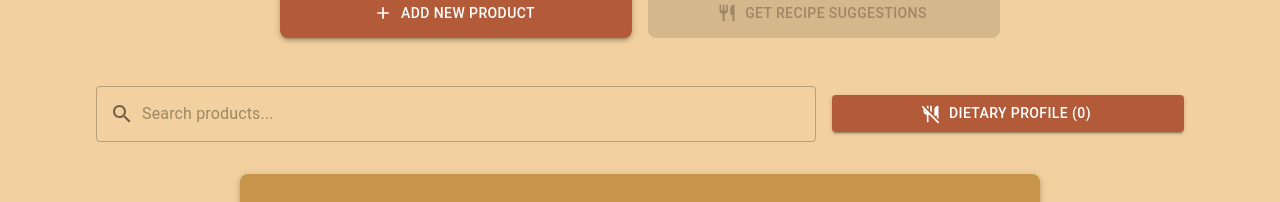
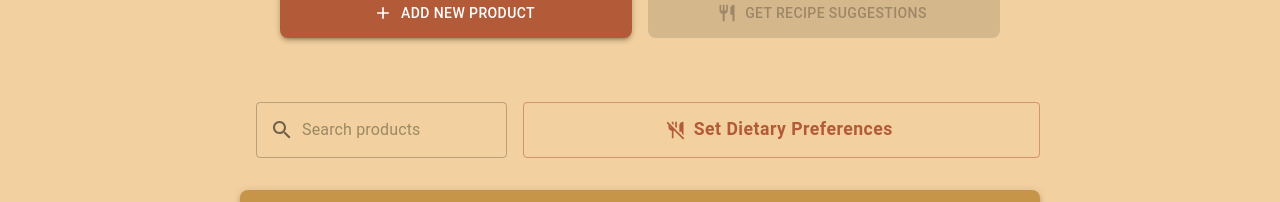
Before and after one commit to highflyer910/kitchenpal, a Next.js app: page / in a window 1280 px wide. Shown: the part 239-441 px from the top of the page. Built offline with nearby package versions, Linux system fonts and the light colour scheme; no server answers.

Commit message:
fixed an issue

```diff
--- a/app/components/SearchAndDietary.js
+++ b/app/components/SearchAndDietary.js
@@ -4,45 +4,68 @@ import RestrictionsIcon from '@mui/icons-material/NoMeals';
 
 export default function SearchAndDietary({ searchTerm, setSearchTerm, setDietaryProfileOpen, dietaryProfile }) {
     const getActiveRestrictions = () => {
-    const allergens = dietaryProfile?.allergens || {};
-    const preferences = dietaryProfile?.preferences || {};
-    const healthGoals = dietaryProfile?.healthGoals || {};
-
-    const allergenCount = Object.values(allergens).filter(v => v === true).length
-      + (allergens.customAllergens ? allergens.customAllergens.length : 0);
-    const prefCount = Object.values(preferences).filter(v => v === true).length;
-    const goalCount = Object.values(healthGoals).filter(v => v === true).length;
-
+        const allergenCount = Object.values(dietaryProfile.allergens).filter(v => v === true).length
+            + dietaryProfile.allergens.customAllergens.length;
+        const prefCount = Object.values(dietaryProfile.preferences).filter(v => v === true).length;
+        const goalCount = Object.values(dietaryProfile.healthGoals).filter(v => v === true).length;
         return allergenCount + prefCount + goalCount;
     };
 
     return (
-    <Grid container spacing={2} alignItems="center">
-      <Grid item xs={12} sm={8}>
+        <Fade in={true} timeout={1400}>
+            <Grid container spacing={2} alignItems="stretch" sx={{ maxWidth: 800, margin: '0 auto' }}>
+                <Grid item xs={12} md={4}>
                     <TextField
+                        variant="outlined"
+                        placeholder="Search products"
+                        fullWidth
                         value={searchTerm}
-          onChange={e => setSearchTerm(e.target.value)}
-          placeholder="Search products..."
-          fullWidth
+                        onChange={(e) => setSearchTerm(e.target.value)}
                         InputProps={{
                             startAdornment: (
                                 <InputAdornment position="start">
-                <SearchIcon />
+                                    <SearchIcon color="action" />
                                 </InputAdornment>
                             ),
                         }}
+                        sx={{
+                            height: '100%',
+                            '& .MuiInputBase-root': {
+                                height: '100%',
+                            },
+                        }}
                     />
                 </Grid>
-      <Grid item xs={12} sm={4}>
+                <Grid item xs={12} md={8}>
                     <Button
+                        variant="outlined"
+                        onClick={() => setDietaryProfileOpen(true)}
                         startIcon={<RestrictionsIcon />}
-          onClick={() => setDietaryProfileOpen(true)}
-          variant="contained"
-          fullWidth
+                        endIcon={
+                            getActiveRestrictions() > 0 &&
+                            <Chip
+                                size="small"
+                                label={getActiveRestrictions()}
+                                color="primary"
+                                sx={{ height: 20, minWidth: 20 }}
+                            />
+                        }
+                        sx={{
+                            height: '100%',
+                            width: '100%',
+                            fontSize: '1.1rem',
+                            fontWeight: 'bold',
+                            textTransform: 'none',
+                            '&:hover': {
+                                backgroundColor: 'primary.light',
+                                color: 'primary.contrastText',
+                            },
+                        }}
                     >
-          {`Dietary Profile (${getActiveRestrictions()})`}
+                        Set Dietary Preferences
                     </Button>
                 </Grid>
             </Grid>
+        </Fade>
     );
 }
```
Lines whose indentation alone changed are shown as unchanged.
